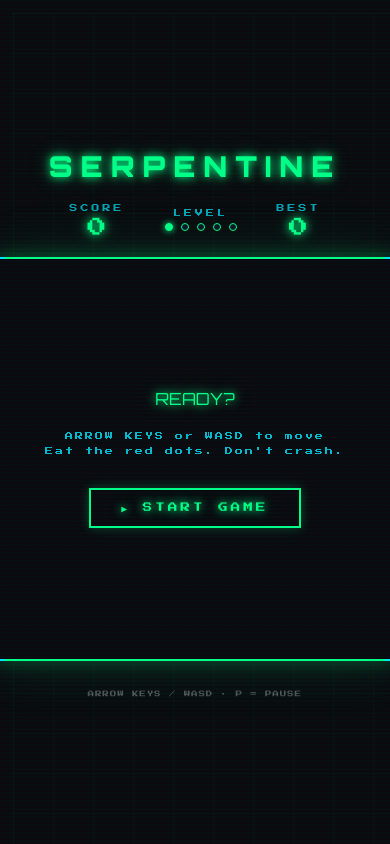
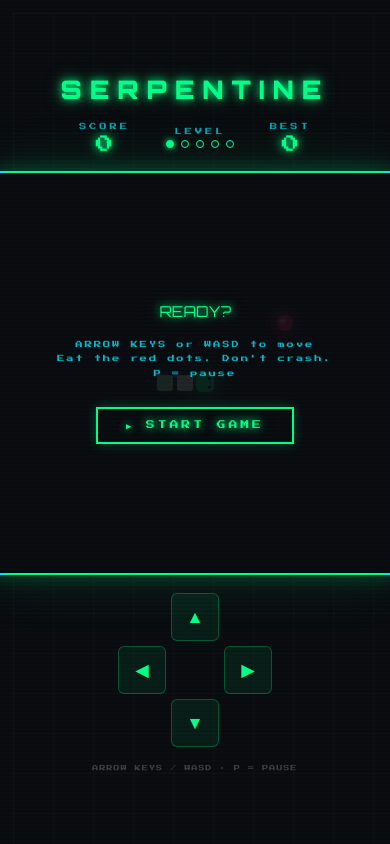
Before and after one commit to iftekharhasan2/bucc, a Flask app: page / in a window 390 px wide. Run offline with Flask 3, Linux system fonts and the light colour scheme.

Commit message:
index changed

```diff
--- a/templates/index.html
+++ b/templates/index.html
@@ -14,9 +14,6 @@
       --neon-cyan: #00e5ff;
       --neon-red: #ff2266;
       --neon-yellow: #ffe600;
-      --snake-head: #00ff88;
-      --snake-body: #00cc66;
-      --food: #ff2266;
       --text: #e0ffe0;
       --glow: 0 0 8px #00ff88, 0 0 20px #00ff8866;
     }
@@ -67,7 +64,7 @@
     }
 
     @keyframes gridMove {
-      0% { transform: translate(0, 0); }
+      0%   { transform: translate(0, 0); }
       100% { transform: translate(40px, 40px); }
     }
 
@@ -77,13 +74,13 @@
       display: flex;
       flex-direction: column;
       align-items: center;
-      gap: 20px;
+      gap: 18px;
     }
 
     h1 {
       font-family: 'Orbitron', sans-serif;
       font-weight: 900;
-      font-size: clamp(1.8rem, 5vw, 3.5rem);
+      font-size: clamp(1.6rem, 5vw, 3.2rem);
       color: var(--neon-green);
       text-shadow: var(--glow);
       letter-spacing: 8px;
@@ -92,32 +89,30 @@
 
     @keyframes flicker {
       0%, 95%, 100% { opacity: 1; }
-      96% { opacity: 0.7; }
-      97% { opacity: 1; }
-      98% { opacity: 0.5; }
-      99% { opacity: 1; }
+      96%  { opacity: 0.7; }
+      97%  { opacity: 1; }
+      98%  { opacity: 0.5; }
+      99%  { opacity: 1; }
     }
 
     .hud {
       display: flex;
-      gap: 40px;
+      gap: 36px;
       align-items: center;
     }
 
-    .hud-box {
-      text-align: center;
-    }
+    .hud-box { text-align: center; }
 
     .hud-label {
-      font-size: 0.5rem;
+      font-size: 0.45rem;
       color: var(--neon-cyan);
       letter-spacing: 3px;
-      margin-bottom: 6px;
+      margin-bottom: 5px;
       opacity: 0.7;
     }
 
     .hud-value {
-      font-size: 1.2rem;
+      font-size: 1.1rem;
       color: var(--neon-green);
       text-shadow: var(--glow);
     }
@@ -132,6 +127,7 @@
     canvas {
       display: block;
       background: var(--panel);
+      outline: none;
     }
 
     .corner {
@@ -141,9 +137,9 @@
       border-color: var(--neon-cyan);
       border-style: solid;
     }
-    .corner.tl { top: -2px; left: -2px; border-width: 2px 0 0 2px; }
-    .corner.tr { top: -2px; right: -2px; border-width: 2px 2px 0 0; }
-    .corner.bl { bottom: -2px; left: -2px; border-width: 0 0 2px 2px; }
+    .corner.tl { top: -2px; left: -2px;   border-width: 2px 0 0 2px; }
+    .corner.tr { top: -2px; right: -2px;  border-width: 2px 2px 0 0; }
+    .corner.bl { bottom: -2px; left: -2px;  border-width: 0 0 2px 2px; }
     .corner.br { bottom: -2px; right: -2px; border-width: 0 2px 2px 0; }
 
     .overlay {
@@ -153,8 +149,8 @@
       flex-direction: column;
       align-items: center;
       justify-content: center;
-      background: rgba(10, 10, 15, 0.88);
-      gap: 20px;
+      background: rgba(10,10,15,0.90);
+      gap: 18px;
       transition: opacity 0.3s;
     }
 
@@ -162,7 +158,7 @@
 
     .overlay-title {
       font-family: 'Orbitron', sans-serif;
-      font-size: clamp(1rem, 3vw, 2rem);
+      font-size: clamp(0.9rem, 2.5vw, 1.8rem);
       color: var(--neon-green);
       text-shadow: var(--glow);
       animation: pulse 1.5s ease-in-out infinite;
@@ -170,26 +166,26 @@
 
     @keyframes pulse {
       0%, 100% { transform: scale(1); }
-      50% { transform: scale(1.05); }
+      50%       { transform: scale(1.05); }
     }
 
     .overlay-sub {
-      font-size: 0.5rem;
+      font-size: 0.45rem;
       color: var(--neon-cyan);
       letter-spacing: 2px;
       opacity: 0.8;
       text-align: center;
-      line-height: 1.8;
+      line-height: 2;
     }
 
     .start-btn {
-      margin-top: 10px;
-      padding: 12px 30px;
+      margin-top: 8px;
+      padding: 11px 28px;
       background: transparent;
       border: 2px solid var(--neon-green);
       color: var(--neon-green);
       font-family: 'Press Start 2P', monospace;
-      font-size: 0.6rem;
+      font-size: 0.55rem;
       letter-spacing: 3px;
       cursor: pointer;
       text-shadow: var(--glow);
@@ -207,6 +203,7 @@
     .game-over-title {
       color: var(--neon-red);
       text-shadow: 0 0 8px var(--neon-red), 0 0 20px #ff226666;
+      animation: none;
     }
 
     .final-score {
@@ -215,22 +212,10 @@
       text-shadow: 0 0 8px var(--neon-yellow);
     }
 
-    .controls-hint {
-      font-size: 0.4rem;
-      color: rgba(255,255,255,0.3);
-      letter-spacing: 1px;
-      margin-top: 10px;
-    }
-
-    .speed-indicator {
-      display: flex;
-      gap: 8px;
-      align-items: center;
-    }
+    .speed-indicator { display: flex; gap: 7px; align-items: center; }
 
     .speed-dot {
-      width: 8px;
-      height: 8px;
+      width: 8px; height: 8px;
       border-radius: 50%;
       background: var(--grid);
       border: 1px solid var(--neon-green);
@@ -240,6 +225,42 @@
     .speed-dot.active {
       background: var(--neon-green);
       box-shadow: 0 0 6px var(--neon-green);
+    }
+
+    /* Mobile D-Pad */
+    .dpad {
+      display: none;
+      grid-template-columns: repeat(3, 48px);
+      grid-template-rows: repeat(3, 48px);
+      gap: 5px;
+    }
+
+    @media (pointer: coarse), (max-width: 520px) {
+      .dpad { display: grid; }
+    }
+
+    .dpad-btn {
+      background: rgba(0,255,136,0.07);
+      border: 1px solid rgba(0,255,136,0.25);
+      color: var(--neon-green);
+      font-size: 1.1rem;
+      cursor: pointer;
+      border-radius: 6px;
+      display: flex;
+      align-items: center;
+      justify-content: center;
+      user-select: none;
+      -webkit-tap-highlight-color: transparent;
+      transition: background 0.1s;
+    }
+
+    .dpad-btn:active { background: rgba(0,255,136,0.28); }
+    .dpad-empty { background: transparent; border: none; }
+
+    .controls-hint {
+      font-size: 0.38rem;
+      color: rgba(255,255,255,0.22);
+      letter-spacing: 1px;
     }
   </style>
 </head>
@@ -273,20 +294,38 @@
       <div class="corner tr"></div>
       <div class="corner bl"></div>
       <div class="corner br"></div>
+
       <canvas id="gameCanvas" width="400" height="400" tabindex="0"></canvas>
 
       <div class="overlay" id="startOverlay">
         <div class="overlay-title">READY?</div>
-        <div class="overlay-sub">ARROW KEYS or WASD to move<br>Eat the red dots. Don't crash.</div>
-        <button class="start-btn" onclick="startGame()">▶ START GAME</button>
+        <div class="overlay-sub">
+          ARROW KEYS or WASD to move<br>
+          Eat the red dots. Don't crash.<br>
+          P = pause
+        </div>
+        <button class="start-btn" id="startBtn" tabindex="-1">▶ START GAME</button>
       </div>
 
       <div class="overlay hidden" id="gameOverOverlay">
         <div class="overlay-title game-over-title">GAME OVER</div>
         <div class="overlay-sub" id="gameOverMsg">YOUR SCORE</div>
         <div class="final-score" id="finalScore">0</div>
-        <button class="start-btn" onclick="startGame()">↺ PLAY AGAIN</button>
+        <button class="start-btn" id="restartBtn" tabindex="-1">↺ PLAY AGAIN</button>
       </div>
+    </div>
+
+    <!-- Mobile D-Pad -->
+    <div class="dpad">
+      <div class="dpad-empty"></div>
+      <button class="dpad-btn" id="btn-up"    tabindex="-1">▲</button>
+      <div class="dpad-empty"></div>
+      <button class="dpad-btn" id="btn-left"  tabindex="-1">◀</button>
+      <div class="dpad-empty"></div>
+      <button class="dpad-btn" id="btn-right" tabindex="-1">▶</button>
+      <div class="dpad-empty"></div>
+      <button class="dpad-btn" id="btn-down"  tabindex="-1">▼</button>
+      <div class="dpad-empty"></div>
     </div>
 
     <div class="controls-hint">ARROW KEYS / WASD · P = PAUSE</div>
@@ -294,44 +333,60 @@
 
   <script>
     const canvas = document.getElementById('gameCanvas');
-    const ctx = canvas.getContext('2d');
-    const CELL = 20;
-    const COLS = canvas.width / CELL;
-    const ROWS = canvas.height / CELL;
+    const ctx    = canvas.getContext('2d');
+    const CELL   = 20;
+    const COLS   = canvas.width  / CELL;
+    const ROWS   = canvas.height / CELL;
+    const SPEEDS = [150, 120, 90, 65, 45];
 
-    let snake, dir, nextDir, food, score, best, gameLoop, paused, gameRunning;
-    best = parseInt(localStorage.getItem('serpentine_best') || '0');
+    let snake, dir, nextDir, food;
+    let score, level, paused, gameRunning, gameLoop;
+    let best = 0;
+
+    try { best = parseInt(localStorage.getItem('serpentine_best') || '0') || 0; } catch(_) {}
     document.getElementById('best').textContent = best;
-
-    const SPEEDS = [150, 120, 90, 65, 45];
-    let level = 0;
 
     function getSpeed() { return SPEEDS[Math.min(level, SPEEDS.length - 1)]; }
 
     function updateSpeedDots() {
-      document.querySelectorAll('.speed-dot').forEach((d, i) => {
-        d.classList.toggle('active', i <= level);
-      });
+      document.querySelectorAll('.speed-dot').forEach((d, i) =>
+        d.classList.toggle('active', i <= level)
+      );
     }
 
     function placeFood() {
       let pos;
       do {
-        pos = { x: Math.floor(Math.random() * COLS), y: Math.floor(Math.random() * ROWS) };
+        pos = {
+          x: Math.floor(Math.random() * COLS),
+          y: Math.floor(Math.random() * ROWS)
+        };
       } while (snake.some(s => s.x === pos.x && s.y === pos.y));
       food = pos;
+    }
+
+    function roundRect(ctx, x, y, w, h, r) {
+      ctx.beginPath();
+      ctx.moveTo(x + r, y);
+      ctx.arcTo(x + w, y,     x + w, y + h, r);
+      ctx.arcTo(x + w, y + h, x,     y + h, r);
+      ctx.arcTo(x,     y + h, x,     y,     r);
+      ctx.arcTo(x,     y,     x + w, y,     r);
+      ctx.closePath();
     }
 
     function startGame() {
       document.getElementById('startOverlay').classList.add('hidden');
       document.getElementById('gameOverOverlay').classList.add('hidden');
-      snake = [{ x: 10, y: 10 }, { x: 9, y: 10 }, { x: 8, y: 10 }];
-      dir = { x: 1, y: 0 };
-      nextDir = { x: 1, y: 0 };
-      score = 0;
-      level = 0;
-      paused = false;
+
+      snake       = [{ x: 10, y: 10 }, { x: 9, y: 10 }, { x: 8, y: 10 }];
+      dir         = { x: 1, y: 0 };
+      nextDir     = { x: 1, y: 0 };
+      score       = 0;
+      level       = 0;
+      paused      = false;
       gameRunning = true;
+
       updateSpeedDots();
       document.getElementById('score').textContent = 0;
       placeFood();
@@ -341,12 +396,11 @@
 
     function tick() {
       if (paused) return;
+
       dir = { ...nextDir };
       const head = { x: snake[0].x + dir.x, y: snake[0].y + dir.y };
 
-      // Wall collision
       if (head.x < 0 || head.x >= COLS || head.y < 0 || head.y >= ROWS) return endGame();
-      // Self collision
       if (snake.some(s => s.x === head.x && s.y === head.y)) return endGame();
 
       snake.unshift(head);
@@ -354,6 +408,7 @@
       if (head.x === food.x && head.y === food.y) {
         score += 10 * (level + 1);
         document.getElementById('score').textContent = score;
+
         const newLevel = Math.min(Math.floor(score / 80), 4);
         if (newLevel > level) {
           level = newLevel;
@@ -372,153 +427,156 @@
     function endGame() {
       clearInterval(gameLoop);
       gameRunning = false;
-      if (score > best) {
+
+      const isNewBest = score > best;
+      if (isNewBest) {
         best = score;
-        localStorage.setItem('serpentine_best', best);
+        try { localStorage.setItem('serpentine_best', best); } catch(_) {}
         document.getElementById('best').textContent = best;
       }
-      document.getElementById('gameOverMsg').textContent = score > best - 1 ? '🏆 NEW BEST!' : 'YOUR SCORE';
-      document.getElementById('finalScore').textContent = score;
+
+      document.getElementById('gameOverMsg').textContent = isNewBest ? '🏆 NEW BEST!' : 'YOUR SCORE';
+      document.getElementById('finalScore').textContent  = score;
       document.getElementById('gameOverOverlay').classList.remove('hidden');
-      drawDeathFlash();
-    }
 
-    function drawDeathFlash() {
       let flashes = 0;
-      const flashInterval = setInterval(() => {
-        ctx.fillStyle = flashes % 2 === 0 ? 'rgba(255,34,102,0.3)' : 'transparent';
+      const fi = setInterval(() => {
+        ctx.fillStyle = flashes % 2 === 0 ? 'rgba(255,34,102,0.28)' : 'transparent';
         ctx.fillRect(0, 0, canvas.width, canvas.height);
-        if (++flashes >= 6) clearInterval(flashInterval);
+        if (++flashes >= 6) clearInterval(fi);
       }, 80);
     }
 
     function draw() {
-      // Background
       ctx.fillStyle = '#0f0f1a';
       ctx.fillRect(0, 0, canvas.width, canvas.height);
 
-      // Grid dots
       ctx.fillStyle = 'rgba(0,255,136,0.05)';
       for (let x = 0; x < COLS; x++) {
         for (let y = 0; y < ROWS; y++) {
-          ctx.fillRect(x * CELL + CELL / 2 - 1, y * CELL + CELL / 2 - 1, 2, 2);
+          ctx.fillRect(x * CELL + CELL/2 - 1, y * CELL + CELL/2 - 1, 2, 2);
         }
       }
 
-      // Food with glow
       ctx.save();
       ctx.shadowColor = '#ff2266';
-      ctx.shadowBlur = 15;
-      ctx.fillStyle = '#ff2266';
-      const fp = food;
+      ctx.shadowBlur  = 15;
+      ctx.fillStyle   = '#ff2266';
       ctx.beginPath();
-      ctx.arc(fp.x * CELL + CELL / 2, fp.y * CELL + CELL / 2, CELL / 2 - 2, 0, Math.PI * 2);
+      ctx.arc(food.x * CELL + CELL/2, food.y * CELL + CELL/2, CELL/2 - 2, 0, Math.PI * 2);
       ctx.fill();
-      // Inner highlight
       ctx.fillStyle = '#ff88aa';
       ctx.beginPath();
-      ctx.arc(fp.x * CELL + CELL / 2 - 2, fp.y * CELL + CELL / 2 - 2, 3, 0, Math.PI * 2);
+      ctx.arc(food.x * CELL + CELL/2 - 2, food.y * CELL + CELL/2 - 2, 3, 0, Math.PI * 2);
       ctx.fill();
       ctx.restore();
 
-      // Snake
       snake.forEach((seg, i) => {
+        const isHead = i === 0;
         const t = i / snake.length;
-        const isHead = i === 0;
 
         ctx.save();
         if (isHead) {
           ctx.shadowColor = '#00ff88';
-          ctx.shadowBlur = 18;
-          ctx.fillStyle = '#00ff88';
+          ctx.shadowBlur  = 18;
+          ctx.fillStyle   = '#00ff88';
         } else {
           ctx.shadowColor = 'rgba(0,255,136,0.3)';
-          ctx.shadowBlur = 6;
-          const brightness = Math.floor(60 + (1 - t) * 60);
-          ctx.fillStyle = `hsl(150, 100%, ${brightness}%)`;
+          ctx.shadowBlur  = 6;
+          ctx.fillStyle   = `hsl(150, 100%, ${Math.floor(60 + (1 - t) * 60)}%)`;
         }
 
-        const padding = isHead ? 1 : 2;
-        const radius = isHead ? 5 : 3;
-        roundRect(
-          ctx,
-          seg.x * CELL + padding,
-          seg.y * CELL + padding,
-          CELL - padding * 2,
-          CELL - padding * 2,
-          radius
-        );
+        const pad = isHead ? 1 : 2;
+        roundRect(ctx, seg.x*CELL+pad, seg.y*CELL+pad, CELL-pad*2, CELL-pad*2, isHead ? 5 : 3);
         ctx.fill();
 
-        // Head eyes
         if (isHead) {
           ctx.shadowBlur = 0;
-          ctx.fillStyle = '#001a0a';
-          const eyeOffset = 4;
+          ctx.fillStyle  = '#001a0a';
           if (dir.x !== 0) {
-            ctx.fillRect(seg.x * CELL + CELL / 2 + dir.x * 3, seg.y * CELL + 4, 3, 3);
-            ctx.fillRect(seg.x * CELL + CELL / 2 + dir.x * 3, seg.y * CELL + CELL - 7, 3, 3);
+            ctx.fillRect(seg.x*CELL + CELL/2 + dir.x*3, seg.y*CELL + 4,        3, 3);
+            ctx.fillRect(seg.x*CELL + CELL/2 + dir.x*3, seg.y*CELL + CELL - 7, 3, 3);
           } else {
-            ctx.fillRect(seg.x * CELL + 4, seg.y * CELL + CELL / 2 + dir.y * 3, 3, 3);
-            ctx.fillRect(seg.x * CELL + CELL - 7, seg.y * CELL + CELL / 2 + dir.y * 3, 3, 3);
+            ctx.fillRect(seg.x*CELL + 4,        seg.y*CELL + CELL/2 + dir.y*3, 3, 3);
+            ctx.fillRect(seg.x*CELL + CELL - 7, seg.y*CELL + CELL/2 + dir.y*3, 3, 3);
           }
         }
-
         ctx.restore();
       });
     }
 
-    function roundRect(ctx, x, y, w, h, r) {
-      ctx.beginPath();
-      ctx.moveTo(x + r, y);
-      ctx.arcTo(x + w, y, x + w, y + h, r);
-      ctx.arcTo(x + w, y + h, x, y + h, r);
-      ctx.arcTo(x, y + h, x, y, r);
-      ctx.arcTo(x, y, x + w, y, r);
-      ctx.closePath();
+    // Initial idle draw
+    snake = [{ x: 10, y: 10 }, { x: 9, y: 10 }, { x: 8, y: 10 }];
+    dir   = { x: 1, y: 0 };
+    food  = { x: 14, y: 7 };
+    draw();
+
+    // ── Controls ──────────────────────────────────────────────────────────────
+    const KEY_MAP = {
+      ArrowUp:    { x: 0,  y: -1 },
+      ArrowDown:  { x: 0,  y:  1 },
+      ArrowLeft:  { x: -1, y:  0 },
+      ArrowRight: { x: 1,  y:  0 },
+      w: { x: 0,  y: -1 },
+      s: { x: 0,  y:  1 },
+      a: { x: -1, y:  0 },
+      d: { x: 1,  y:  0 },
+    };
+
+    // The set of keys the game cares about — always preventDefault on these
+    const GAME_KEYS = new Set([
+      'ArrowUp','ArrowDown','ArrowLeft','ArrowRight',
+      'w','a','s','d','W','A','S','D','p','P'
+    ]);
+
+    function applyDir(nd) {
+      if (!gameRunning) return;
+      if (nd.x !== -dir.x || nd.y !== -dir.y) nextDir = nd;
     }
 
-    // Initial draw
-    draw();
+    function blurActive() {
+      // Return keyboard focus to body so WASD is never swallowed by a button
+      if (document.activeElement && document.activeElement !== document.body) {
+        document.activeElement.blur();
+      }
+    }
 
-    // Controls
-    const KEY_MAP = {
-      ArrowUp:    { x: 0, y: -1 }, ArrowDown:  { x: 0, y: 1 },
-      ArrowLeft:  { x: -1, y: 0 }, ArrowRight: { x: 1, y: 0 },
-      w: { x: 0, y: -1 }, s: { x: 0, y: 1 },
-      a: { x: -1, y: 0 }, d: { x: 1, y: 0 },
-    };
+    // Listen on BOTH window and document to cover all browser quirks
+    function handleKey(e) {
+      const k = e.key;
+      if (!GAME_KEYS.has(k)) return;
+      e.preventDefault(); // stop browser scrolling / button re-activation
+      if (k === 'p' || k === 'P') { if (gameRunning) paused = !paused; return; }
+      const nd = KEY_MAP[k] || KEY_MAP[k.toLowerCase()];
+      if (nd) applyDir(nd);
+    }
 
-    // Listen on window so WASD always works regardless of focus
-    window.addEventListener('keydown', e => {
-      const key = e.key;
-      if (key === 'p' || key === 'P') { paused = !paused; return; }
-      // Normalize WASD to lowercase for lookup
-      const newDir = KEY_MAP[key] || KEY_MAP[key.toLowerCase()];
-      if (!newDir || !gameRunning) return;
-      if (newDir.x !== -dir.x || newDir.y !== -dir.y) nextDir = newDir;
-      // Prevent page scrolling for arrow keys
-      if (key.startsWith('Arrow')) e.preventDefault();
+    window.addEventListener('keydown',   handleKey, { capture: true });
+    document.addEventListener('keydown', handleKey, { capture: true });
+
+    // After any button click, immediately remove focus so keys go to window
+    function startGameAndBlur() { startGame(); blurActive(); }
+
+    document.getElementById('startBtn').addEventListener('click',   startGameAndBlur);
+    document.getElementById('restartBtn').addEventListener('click', startGameAndBlur);
+
+    [
+      ['btn-up',    { x: 0,  y: -1 }],
+      ['btn-down',  { x: 0,  y:  1 }],
+      ['btn-left',  { x: -1, y:  0 }],
+      ['btn-right', { x: 1,  y:  0 }],
+    ].forEach(([id, nd]) => {
+      document.getElementById(id).addEventListener('click', () => { applyDir(nd); blurActive(); });
     });
 
-    // Touch controls for mobile
     let touchStart = null;
-    canvas.addEventListener('touchstart', e => {
-      touchStart = e.touches[0];
-      e.preventDefault();
-    }, { passive: false });
-
+    canvas.addEventListener('touchstart', e => { touchStart = e.touches[0]; e.preventDefault(); }, { passive: false });
     canvas.addEventListener('touchend', e => {
-      if (!touchStart || !gameRunning) return;
+      if (!touchStart) return;
       const dx = e.changedTouches[0].clientX - touchStart.clientX;
       const dy = e.changedTouches[0].clientY - touchStart.clientY;
-      if (Math.abs(dx) > Math.abs(dy)) {
-        const newDir = dx > 0 ? { x: 1, y: 0 } : { x: -1, y: 0 };
-        if (newDir.x !== -dir.x) nextDir = newDir;
-      } else {
-        const newDir = dy > 0 ? { x: 0, y: 1 } : { x: 0, y: -1 };
-        if (newDir.y !== -dir.y) nextDir = newDir;
-      }
+      if (Math.abs(dx) > Math.abs(dy)) applyDir(dx > 0 ? { x: 1, y: 0 } : { x: -1, y: 0 });
+      else                             applyDir(dy > 0 ? { x: 0, y: 1 } : { x: 0,  y: -1 });
       e.preventDefault();
     }, { passive: false });
   </script>
```
Also changed, not shown: index.html (+211 -153 lines).
